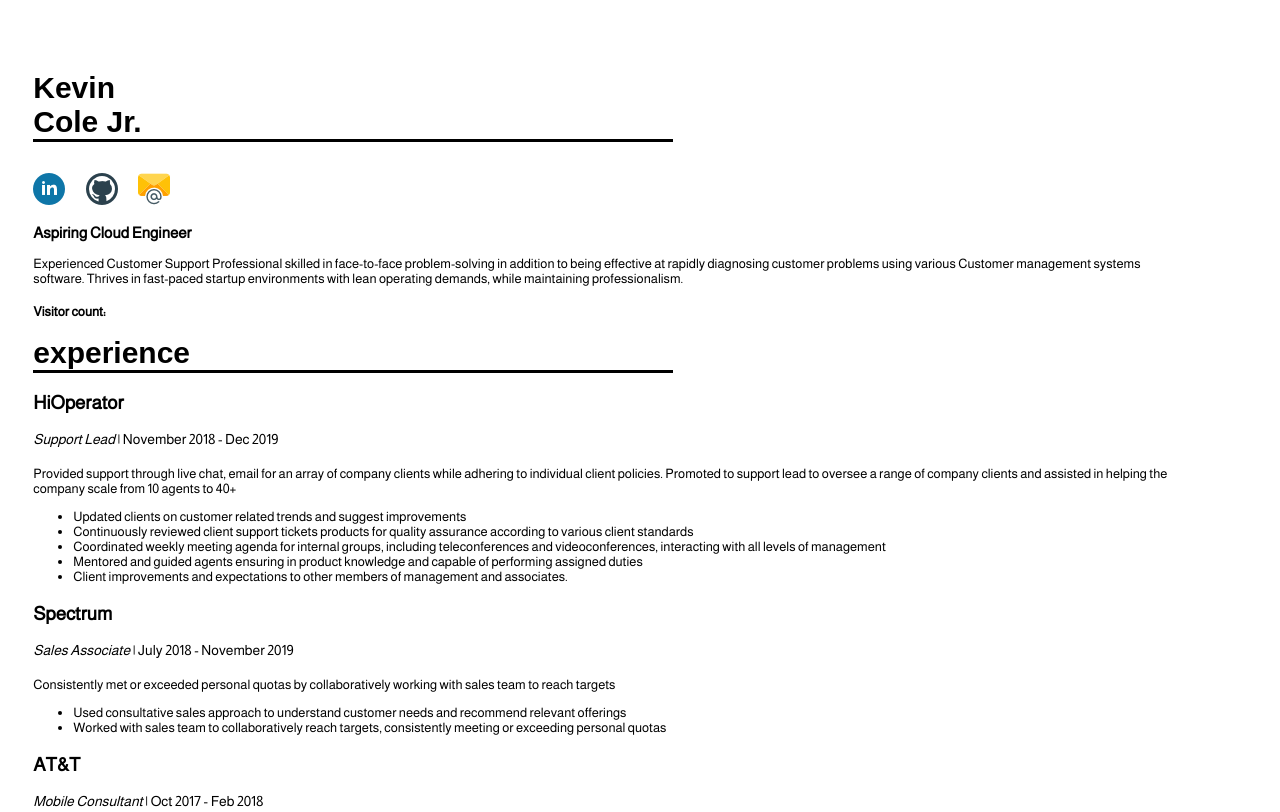
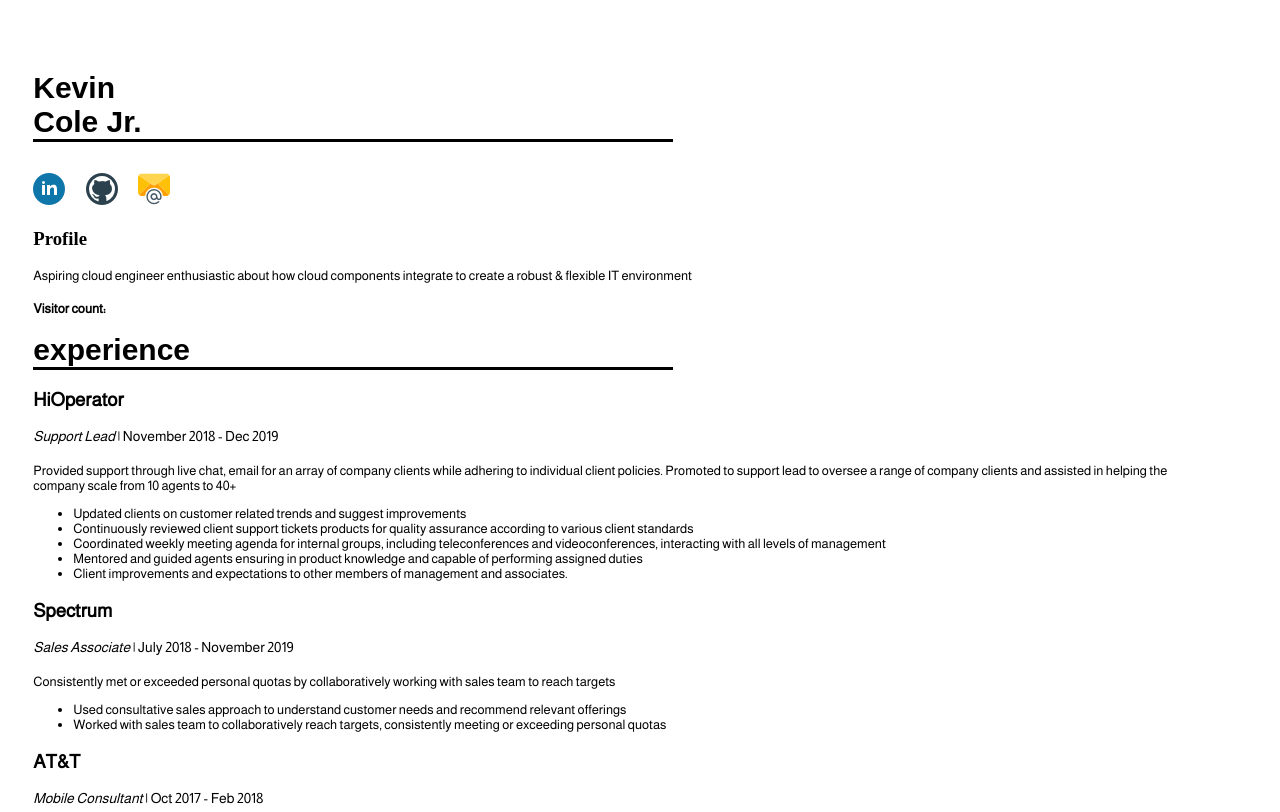
Before and after one commit to KevCole/CR-challege, a website: page dist/index.html in a window 1280 px wide. Shown: the top 812 px of the page. Drawn offline with nearby package versions, Linux system fonts and the light colour scheme; no server answers; files whose address does not match are found by name.

Commit message:
profile change

```diff
--- a/dist/index.html
+++ b/dist/index.html
@@ -32,14 +32,12 @@
 
 
                 </div>
-                <div class="title">
-                    <h3>Aspiring Cloud Engineer</h3>
+                <div class="resume-section">
+                    <h3>Profile</h3>
                 </div>
                 <div class="profile">
-                    <p> Experienced Customer Support Professional skilled in face-to-face problem-solving in addition to
-                        being effective at rapidly diagnosing customer problems using various Customer management
-                        systems software. Thrives in fast-paced startup environments with lean operating demands, while
-                        maintaining professionalism.
+                    <p>
+                        Aspiring cloud engineer enthusiastic about how cloud components integrate to create a robust & flexible IT environment
                     </p>
 
                     <div>
```
